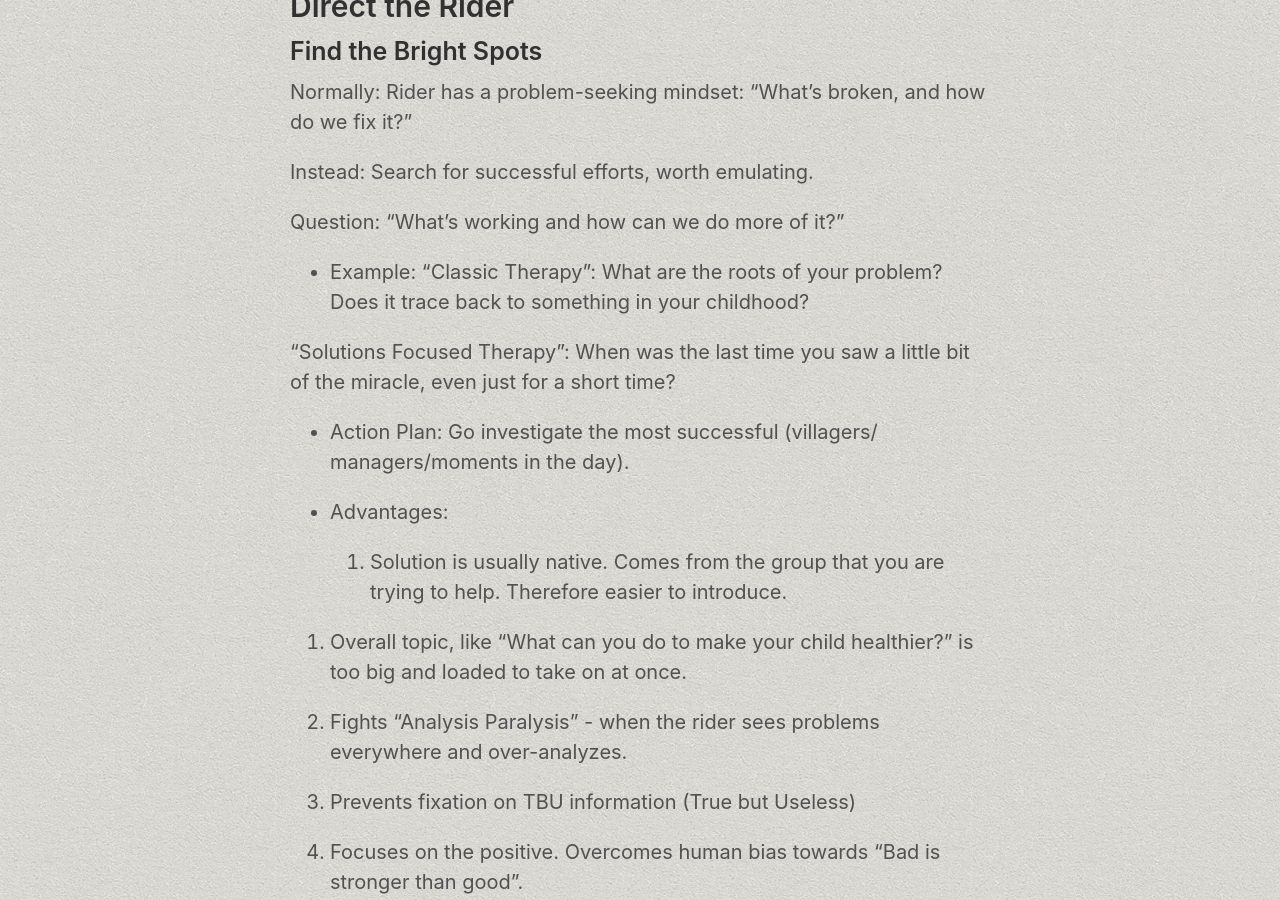
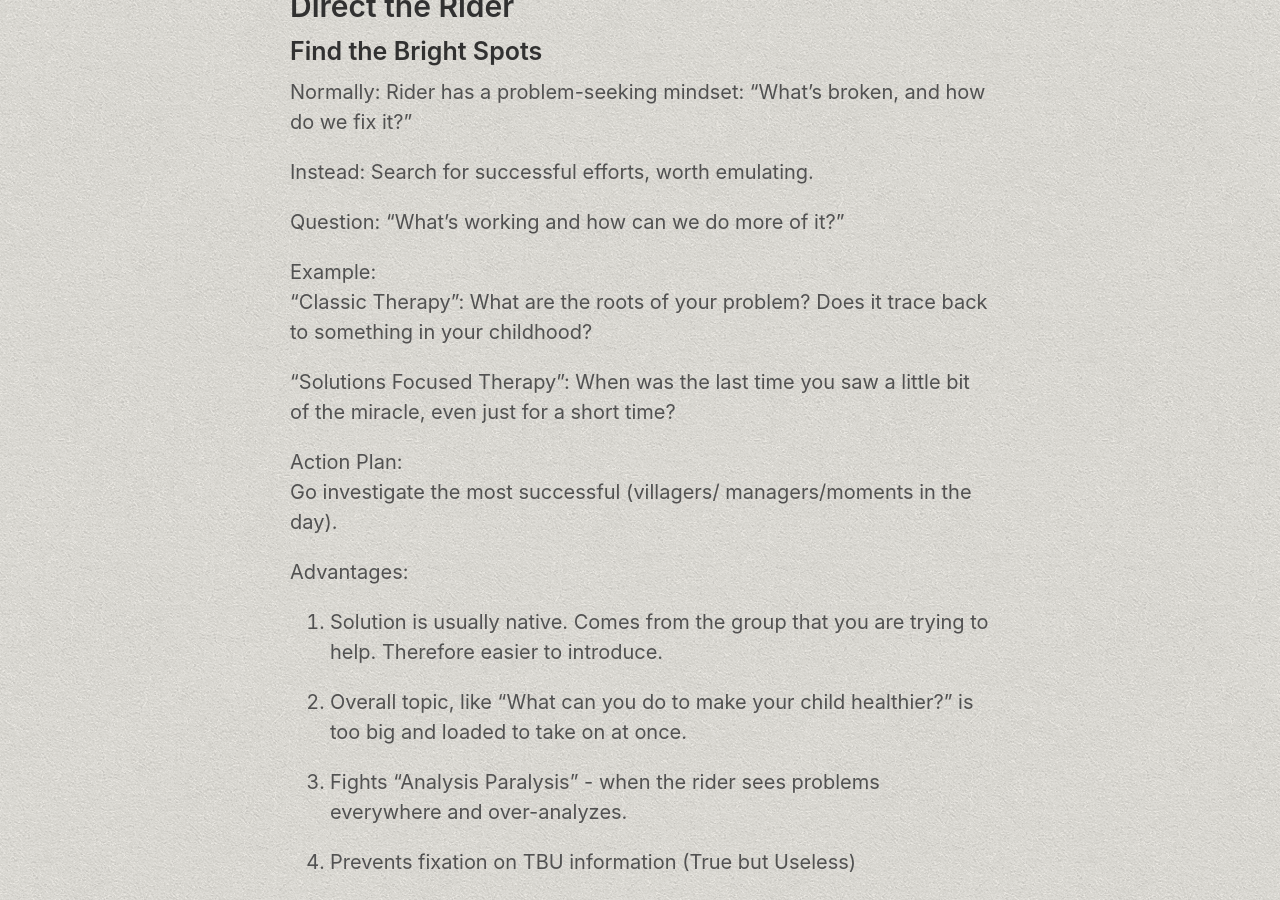
Before and after one commit to larriant/larriant.github.io, a Jekyll site: the page built from _posts/2016-10-15-booknotes-switch.md, in a window 1280 px wide and 900 px high, scrolled down 1042 px. Built offline with Jekyll 4.4.1, drawn with Linux system fonts in a browser that asks for light colours; part of the change alters nothing that is shown.

```diff
--- a/_posts/2016-10-15-booknotes-switch.md
+++ b/_posts/2016-10-15-booknotes-switch.md
@@ -26,18 +26,18 @@ Instead: Search for successful efforts, worth emulating.
 
 Question: "What's working and how can we do more of it?"
 
-* Example:
+Example:
 "Classic Therapy": What are the roots of your problem? Does it trace
 back to something in your childhood?
 
 "Solutions Focused Therapy": When was the last time you saw a little bit of the miracle, even just
 for a short time?
 
-* Action Plan:
+Action Plan:
 Go investigate the most successful (villagers/ managers/moments in the
 day).
 
-* Advantages:
+Advantages:
 1. Solution is usually native. Comes from the group that you are
    trying to help. Therefore easier to introduce.
 
```
